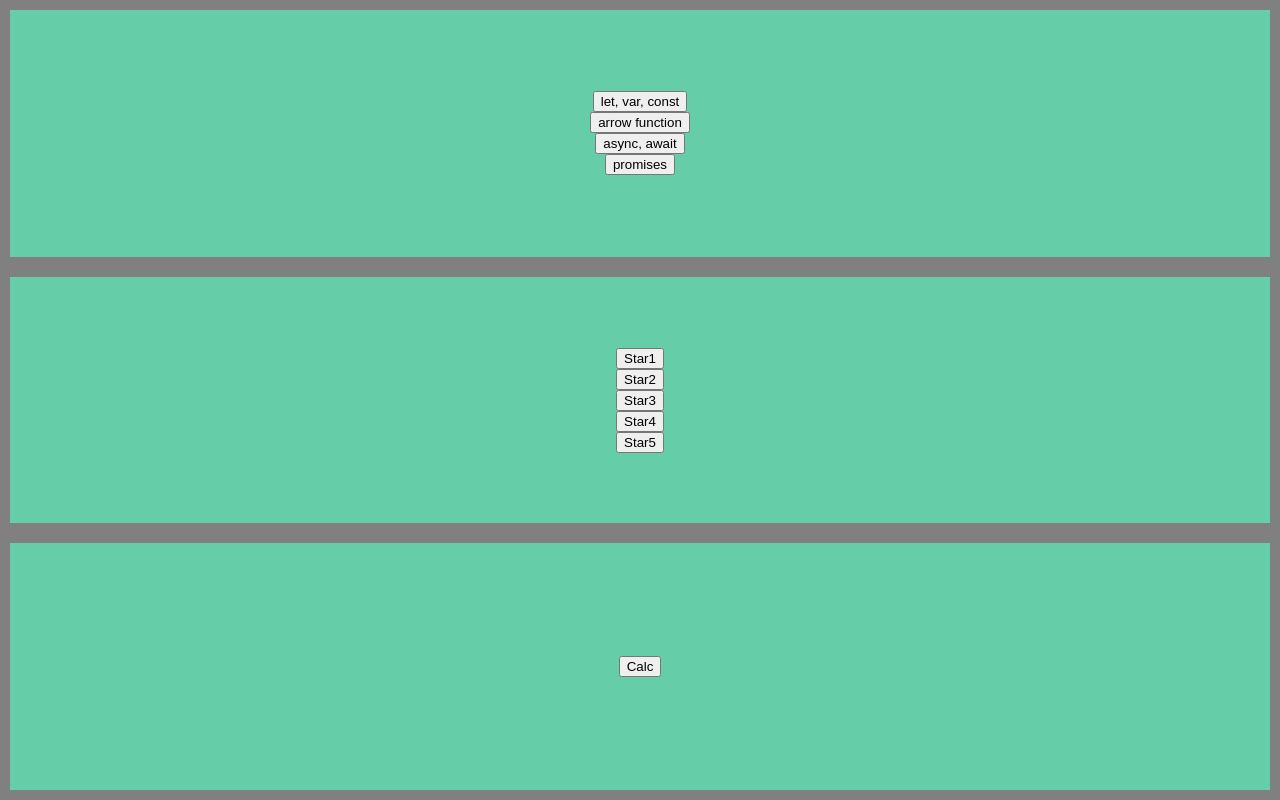
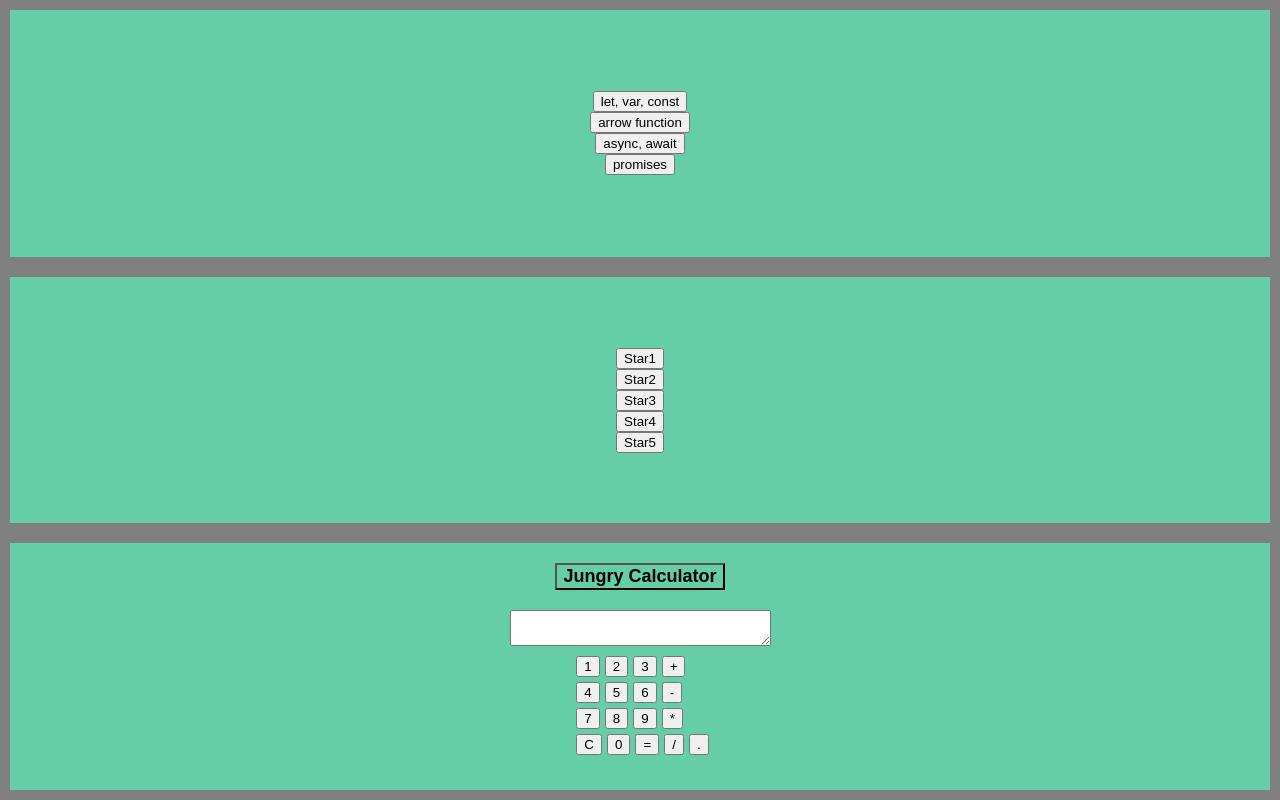
Before and after one commit to bettynigat/ojtProject, a React (Create React App) app: page / in a window 1280 px wide. Built offline with nearby package versions, Linux system fonts and the light colour scheme.

Commit message:
Day2: calculator layout completed

```diff
--- a/src/days/day2/Day2.js
+++ b/src/days/day2/Day2.js
@@ -179,8 +179,36 @@ export default function Day2() {
         <button onClick={func5_4}>Star4</button>
         <button onClick={func5_5}>Star5</button>
       </div>
-      <div className="box">
-        <button onClick={func6}>Calc</button>
+      <div className="box cal">
+        <button className="cal_header" onClick={func6}>Jungry Calculator</button>
+        <textarea className="output" rows="2" cols="30"></textarea>
+        <div className="calculator-flex">
+          <div className="rows">
+            <button className="number">1</button>
+            <button className="number">2</button>
+            <button className="number">3</button>
+            <button className="operator">+</button>
+          </div>
+          <div className="rows">
+            <button className="number">4</button>
+            <button className="number">5</button>
+            <button className="number">6</button>
+            <button className="operator">-</button>
+          </div>
+          <div className="rows">
+            <button className="number">7</button>
+            <button className="number">8</button>
+            <button className="number">9</button>
+            <button>*</button>
+          </div>
+          <div className="rows">
+            <button>C</button>
+            <button className="number">0</button>
+            <button className="operator">=</button>
+            <button className="operator">/</button>
+            <button className="number dot">.</button>
+          </div>
+        </div>
       </div>
     </div>
   )
--- a/src/days/day2/day2.css
+++ b/src/days/day2/day2.css
@@ -12,6 +12,34 @@
   justify-content: center;
   flex-direction: column;
   flex: 1;
+}
+
+.cal_header{
+  font-size: large;
+  margin:20px;
+  background: transparent;
+  font-weight: bold;
+}
+.cal{
+  display: flex;
+  justify-content: flex-start;
+}
+
+.calculator-flex{
+  display: flex;
+  flex-direction: column;
+  margin: 10px;
+  gap: 5px;
+
+}
+
+.calculator-flex.rows{
+  display: flex;
+  flex-direction: row;
+}
+
+.rows button{
+  margin-left: 5px;
 }
 
 .button {
@@ -29,6 +57,7 @@
   font-weight: bold;
   align-items: center;
 }
+
 
 @media only screen and (min-width: 320px) {
   body {
```
